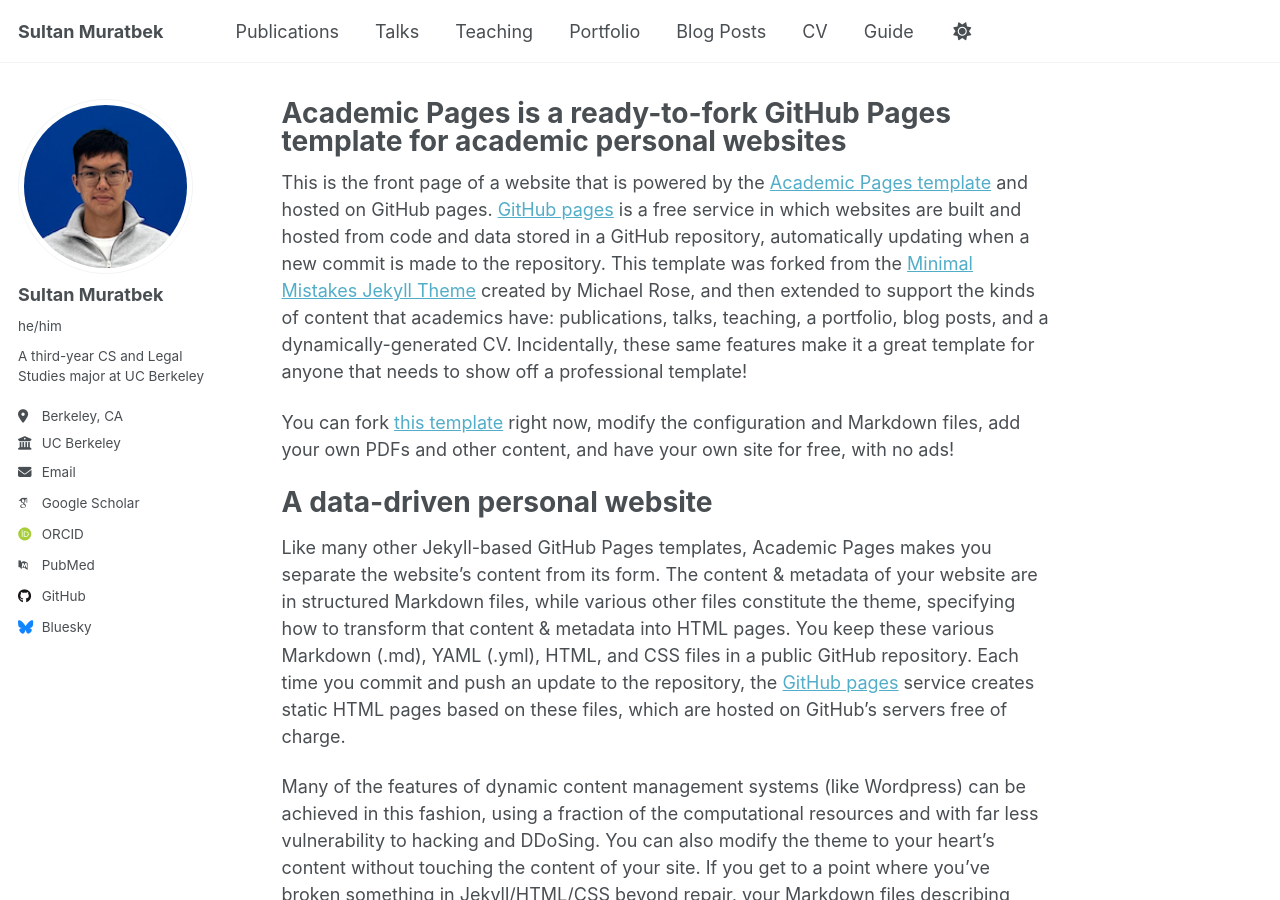
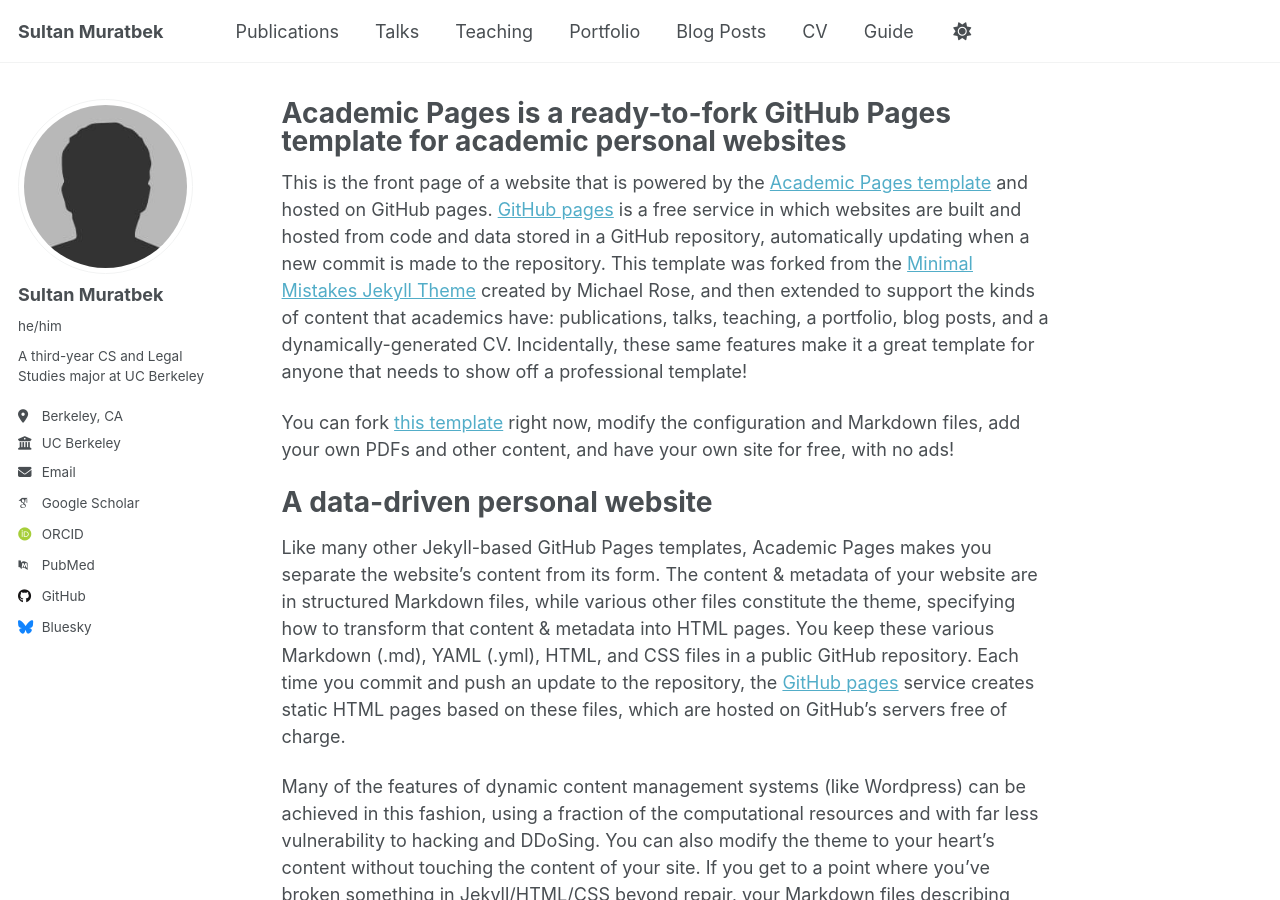
Before and after one commit to sultan-muratbek/sultan-muratbek.github.io, a Jekyll site: the page built from _pages/about.md, in a window 1280 px wide and 900 px high. Built offline with Jekyll 4.4.1, drawn with Linux system fonts in a browser that asks for light colours; some web fonts are replaced; a script that is not in the unit is left out.

Commit message:
Update _config.yml

```diff
--- a/_config.yml
+++ b/_config.yml
@@ -22,7 +22,7 @@ repository               : "academicpages/academicpages.github.io"
 #               Additional customization can be done by editing /_includes/author-profile.html
 author:
   # Biographic information
-  avatar           : "sultan-muratbek3.jpg"
+  avatar           : "bio-photo.jpg"
   name             : "Sultan Muratbek"
   pronouns         : "he/him"
   bio              : "A third-year CS and Legal Studies major at UC Berkeley"
```
